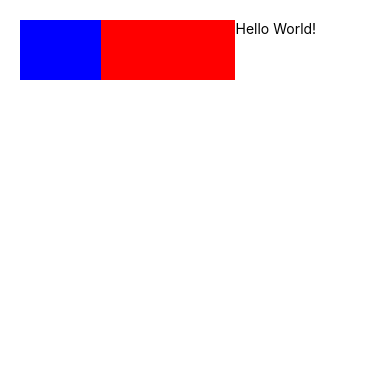
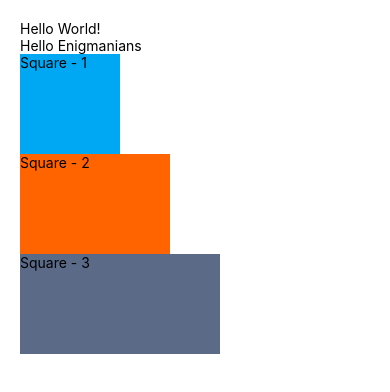
Before and after one commit to Fadli2001/my-app, a React Native app: screen / in a window 390 px wide. Shown: the top 392 px of the page. Built offline with nearby package versions, Linux system fonts and the light colour scheme.

Commit message:
intro text and view component on file app.js

```diff
--- a/App.js
+++ b/App.js
@@ -1,18 +1,25 @@
-import { StatusBar } from "expo-status-bar";
-import { StyleSheet, Text, View } from "react-native";
+import { StatusBar, Text, View } from "react-native";
 
 export default function App() {
   return (
-    <View
-      style={{
-        flexDirection: "row",
-        height: 100,
-        padding: 20,
-      }}
-    >
-      <View style={{ backgroundColor: "blue", flex: 0.3 }} />
-      <View style={{ backgroundColor: "red", flex: 0.5 }} />
+    <View style={{padding:20}}>
       <Text>Hello World!</Text>
+      <Text>Hello Enigmanians</Text>
+      <View style={{ width: 100, height: 100, backgroundColor: '#00a8f3' }}>
+        <Text>Square - 1</Text>
+      </View>
+      <View style={{ width: 150, height: 100, backgroundColor: '#ff6400' }}>
+      <Text>Square - 2</Text>
+      </View>
+      <View style={{ width: 200, height: 100, backgroundColor: '#5b6a87' }}>
+      <Text>Square - 3</Text>
+      </View>
+      <StatusBar style="auto" />
     </View>
   );
 }
+// View Component
+// The most fundamental component for building a UI, View is a container that supports
+// layout with flexbox, style, some touch handling, and accessibility controls. View maps
+//  directly to the native view equivalent on whatever platform React Native is running on,
+//   whether that is a UIView, <div>, android.view, etc.
```
